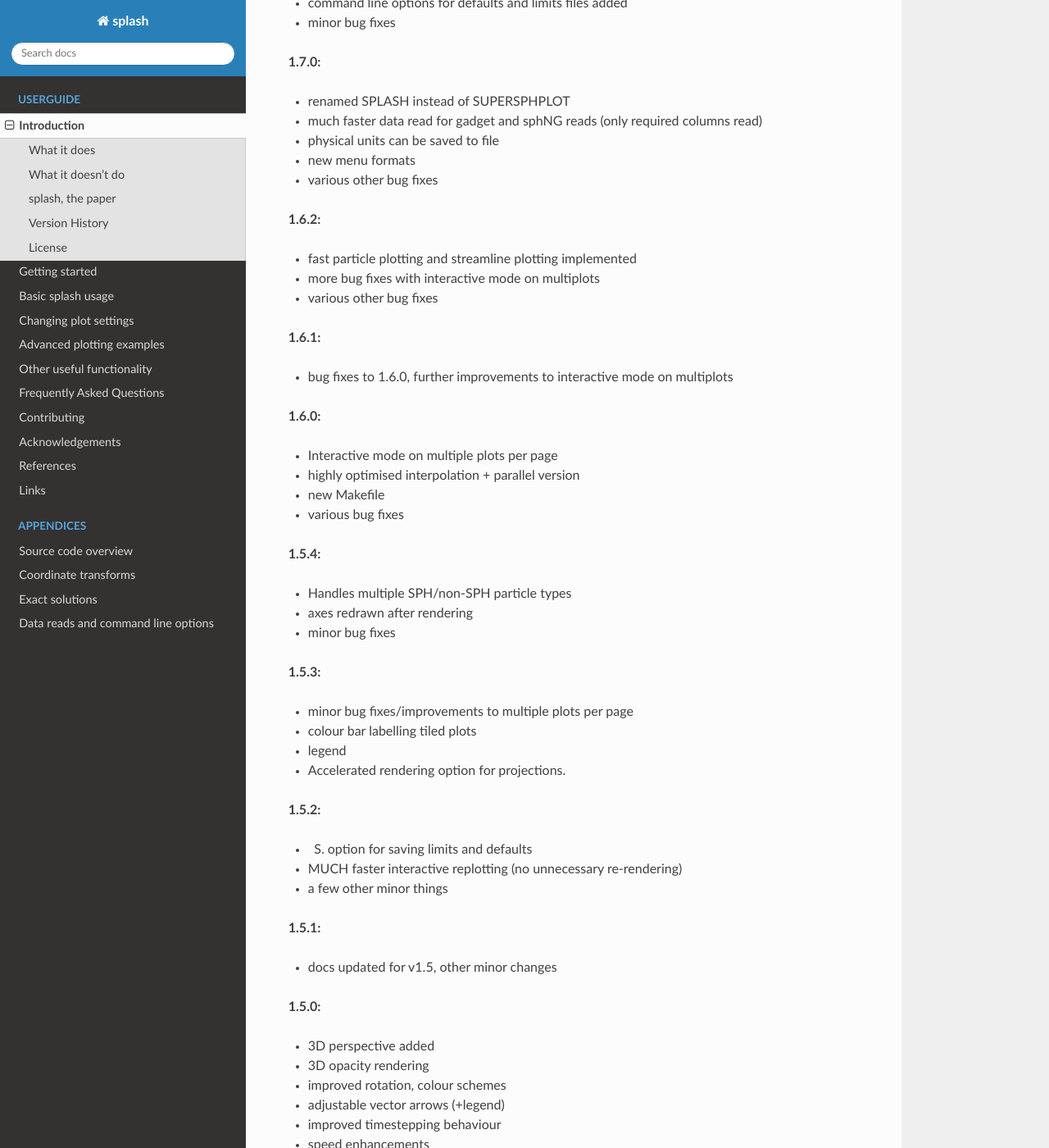
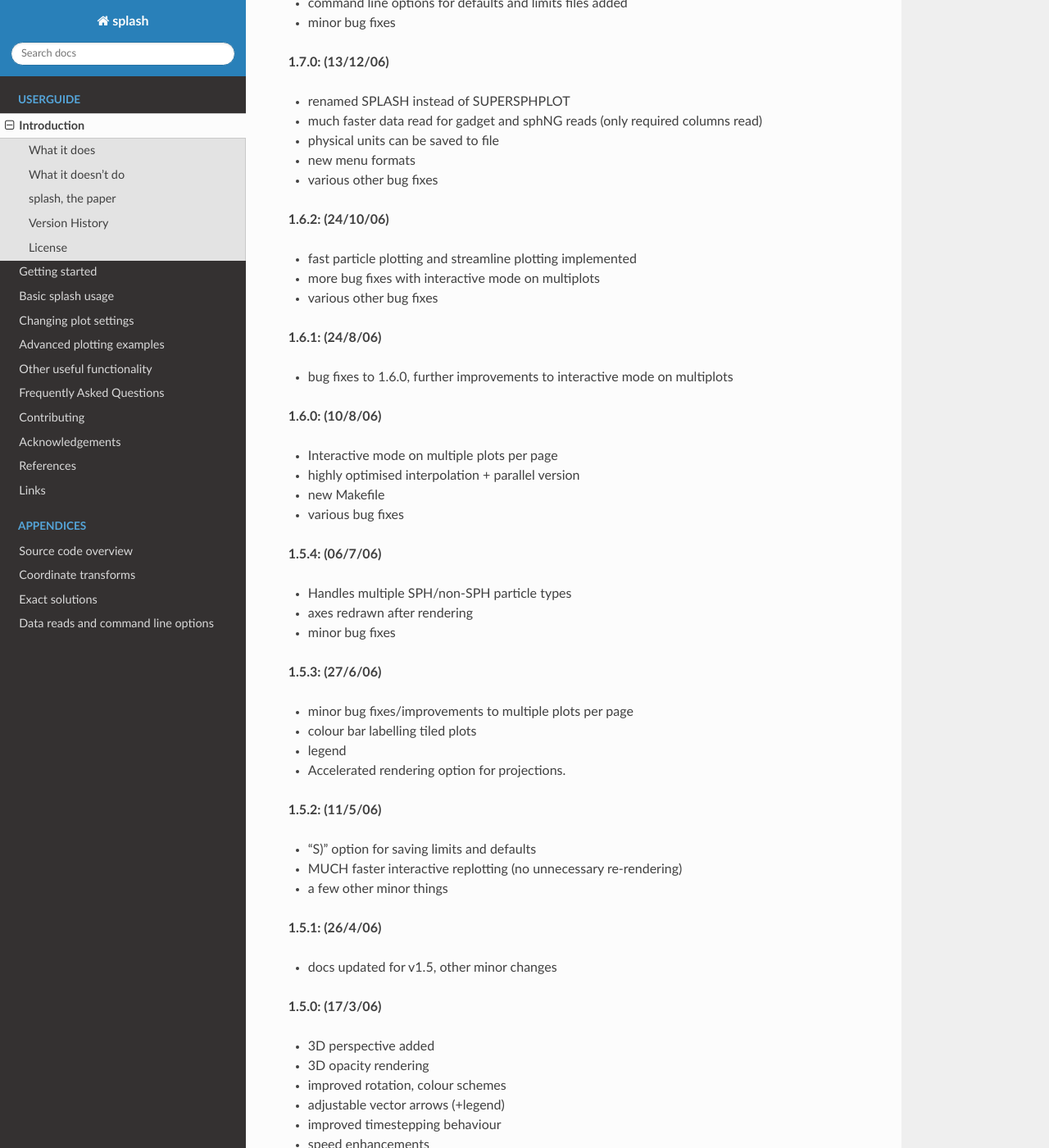
Before and after one commit to danieljprice/splash, a Sphinx documentation site: the page built from docs/intro.rst, in a window 1280 px wide and 1400 px high, scrolled down 13280 px. Shown: the whole window at 82% size. Built offline with Sphinx 7.4.7 and the Read the Docs theme 2.0.0, drawn with Linux system fonts in a browser that asks for light colours; some of the changed text lies outside the part shown.

Commit message:
(version_history) added release dates

```diff
--- a/docs/version_history.rst
+++ b/docs/version_history.rst
@@ -1,15 +1,15 @@
 
-**3.3.0:**
+**3.3.0: (20/05/21)**
 
 - bug fix with surface density plot with physical units on
 - splash calc lightcurve computes spectra from local blackbody emission if T and kappa given
 - lightcurve now performs frequency-dependent ray tracing
-- added --anglex,--angley,--anglez flags
+- added "--anglex","--angley","--anglez" flags
 - can add labelled arrows by typing ^ in interactive mode, also delete/edit
 - capital M, 0 or ncols+1 from main menu gives multiplot
 - added -multi flag for multiplot from command line
 
-**3.2.1:**
+**3.2.1: (26/04/21)**
 
 - added --xsec=1.0 and --kappa=1.0 flags to specify cross section position and opacity, respectively
 - specifying --xsec automatically switches from projection to cross section
@@ -64,7 +64,7 @@
 - seg fault in gadget data read fixed
 - bug fix in x-menu options
 
-**3.0.0:**
+**3.0.0: (26/08/20)**
 
 - Unified splash binary with -f flag to specify format
 - automated format recognition for phantom, gadget (and hdf5 variants) and fits
@@ -75,7 +75,7 @@
 - pysplash utility for reading SPH data formats into python
 - libsplash.so, libexact.so and libread.so libraries
 
-**2.10.1:**
+**2.10.1: (24/06/20)**
 
 - exact solution can appear in legend
 - can also plot under data
@@ -104,7 +104,7 @@
 - plasma beta correct in both code and physical units
 - working fits reader and splash-denoise utility
 
-**2.9.1:**
+**2.9.1: (08/11/19)**
 
 - cleaner menu options for units and calculated quantities
 - surface rendering allowed with 3D perspective turned off
@@ -131,7 +131,7 @@
 - exact rendering implemented in 2D
 - libsplash implemented for use as Python splash backend
 
-**2.8.0:**
+**2.8.0: (06/04/18)**
 
 - 360/4pi video mode added
 - automatically read labels from ascii file headers
@@ -147,7 +147,7 @@
 - support for multi-grain dust in Phantom
 - bug fix with NaNs in ascii files
 
-**2.7.0:**
+**2.7.0: (03/05/17)**
 
 - Hollywood mode added (ctrl-m in interactive mode)
 - better handling of dust/gas phantom data
@@ -161,7 +161,7 @@
 - splash to gridascii2 implemented
 - bugs with r-phi rendering fixed
 
-**2.6.0:**
+**2.6.0: (22/10/15)**
 
 - SILO, falcON and .pbob data reads implemented
 - bug fixes in gadget-hdf5 reader
@@ -211,13 +211,13 @@
 - C-shock exact solution
 - better polytrope solution
 
-**2.3.1:**
+**2.3.1: (11/11/13)**
 
 - SPLASH_COROTATE option to plot in frame corotating with sinks
 - bug fixes with handling of dead/accreted/boundary particles in sphNG/phantom
 - various other bugs fixed.
 
-**2.3.0:**
+**2.3.0: (09/08/13)**
 
 - can customise time formatting in legend
 - improvements to legends
@@ -226,7 +226,7 @@
 - 3D vector field plotting improved
 - bug fix with gfortran 4.8
 
-**2.2.2:**
+**2.2.2: (10/05/13)**
 
 - particle tracking by type implemented
 - can interpolate specific columns in splash to grid
@@ -236,14 +236,14 @@
 - bug fix with X11 linking on Ubuntu
 - can read gadget ICs files
 
-**2.2.1:**
+**2.2.1: (21/02/13)**
 
 - minor bug with axes plotting fixed
 - Wendland kernels added
 - bugs with exact solution plotting fixed
 - bug fix with tracking of dark matter particles
 
-**2.2.0:**
+**2.2.0: (16/11/12)**
 
 - option to use different kernels for interpolation
 - floating/inset colour bars added
@@ -253,7 +253,7 @@
 - automatically turns on dark matter particle plotting if no gas
 - interactive mode help displayed automatically
 
-**2.1.1:**
+**2.1.1: (31/08/12)**
 
 - irregular/circular particle selection using shift-left/middle click
 - improved h5part and GADGET HDF5 data reads
@@ -262,7 +262,7 @@
 - improved vector plot legend
 - option for box+numbers but no labels added
 
-**2.1.0:**
+**2.1.0: (16/05/12)**
 
 - 3D vector field visualisation added
 - GADGET HDF5 read implemented
@@ -272,7 +272,7 @@
 - tiling works with one colour bar per row
 - splash calc handles different particle types
 
-**2.0.0:**
+**2.0.0: (29/08/11)**
 
 - new giza backend - antialiased lines
 - real fonts
@@ -281,7 +281,7 @@
 - support for semi-transparent text
 - Double rendering (with transparent background) implemented.
 
-**1.15.0:**
+**1.15.0: (29/08/11)**
 
 - Multiplot with different particle types implemented
 - calculated quantities list is now pre-filled automatically
@@ -293,7 +293,7 @@
 - better support for non-square pixels
 - clipping of numbers at edge of viewport fixed
 
-**1.14.1:**
+**1.14.1: (17/03/11)**
 
 - SEREN data read added
 - dragon read updated
@@ -302,7 +302,7 @@
 - exact solutions re-ordered
 - dusty wave exact solution added
 
-**1.14.0:**
+**1.14.0: (06/12/10)**
 
 - Can flip between rendered quantities in interactive mode using 'f/F'
 - SPLASH_DEFAULTS variable can be set for system-wide defaults
@@ -316,7 +316,7 @@
 - new directory layout and more helpful error messages during build
 - PGPLOT linking is easier to get right.
 
-**1.13.1:**
+**1.13.1: (26/02/10)**
 
 - bugs with new calc_quantities module fixed
 - generic library interface implemented so backend can be changed easily
@@ -324,7 +324,7 @@
 - simpler foreground/background colour setting
 - added subgrid interpolation warning
 
-**1.13.0:**
+**1.13.0: (25/02/10)**
 
 - function parser incorporated
 - calculated quantities can now be specified at runtime, arbitrary function plotting implemented as an exact solution
@@ -358,7 +358,7 @@
 - contour limits can be set separately to render limits for same quantity
 - minor bug fixes.
 
-**1.12.0:**
+**1.12.0: (22/12/08)**
 
 - Command-line plotting implemented
 - ln transform added
@@ -367,7 +367,7 @@
 - "splash calc" command line utility calculates time sequences of global quantities from a sequence of dump files
 - bug fix causing seg fault.
 
-**1.11.1:**
+**1.11.1: (13/10/08)**
 
 - automatic number of pixels and exact pixel boundaries implemented
 - mass does not have to be read from dump file
@@ -396,14 +396,14 @@
 - vanaverbeke format read
 - various bug fixes.
 
-**1.10.1:**
+**1.10.1: (11/03/08)**
 
 - "splash to" command line option converts binary dumps to ascii format
 - vector plots + rotation now implemented
 - block labelled GADGET format read
 - ring-spreading exact solution added.
 
-**1.10.0:**
+**1.10.0: (28/11/07)**
 
 - horizontal colour bars implemented
 - -p, -o command line options
@@ -415,7 +415,7 @@
 - save as option
 - various bug fixes
 
-**1.9.2:**
+**1.9.2: (12/09/07)**
 
 - improvements to ascii read including asplash -e option
 - smarter foreground/background colour changing for titles
@@ -423,7 +423,7 @@
 - fixed vector arrow length option
 - other minor changes and bug fixes
 
-**1.9.1:**
+**1.9.1: (11/07/07)**
 
 - environment variables + improvements to gadget data read
 - better prompting
@@ -463,12 +463,12 @@
 - restrictions on page size removed
 - minor bug fixes
 
-**1.7.1:**
+**1.7.1: (04/01/07)**
 
 - command line options for defaults and limits files added
 - minor bug fixes
 
-**1.7.0:**
+**1.7.0: (13/12/06)**
 
 - renamed SPLASH instead of SUPERSPHPLOT
 - much faster data read for gadget and sphNG reads (only required columns read)
@@ -476,47 +476,47 @@
 - new menu formats
 - various other bug fixes
 
-**1.6.2:**
+**1.6.2: (24/10/06)**
 
 - fast particle plotting and streamline plotting implemented
 - more bug fixes with interactive mode on multiplots
 - various other bug fixes
 
-**1.6.1:**
+**1.6.1: (24/8/06)**
 
 - bug fixes to 1.6.0, further improvements to interactive mode on multiplots
 
-**1.6.0:**
+**1.6.0: (10/8/06)**
 
 - Interactive mode on multiple plots per page
 - highly optimised interpolation + parallel version
 - new Makefile
 - various bug fixes
 
-**1.5.4:**
+**1.5.4: (06/7/06)**
 
 - Handles multiple SPH/non-SPH particle types
 - axes redrawn after rendering
 - minor bug fixes
 
-**1.5.3:**
+**1.5.3: (27/6/06)**
 
 - minor bug fixes/improvements to multiple plots per page
 - colour bar labelling tiled plots
 - legend
 - Accelerated rendering option for projections.
 
-**1.5.2:**
+**1.5.2: (11/5/06)**
 
-- S) option for saving limits and defaults
+- "S)" option for saving limits and defaults
 - MUCH faster interactive replotting (no unnecessary re-rendering)
 - a few other minor things
 
-**1.5.1:**
+**1.5.1: (26/4/06)**
 
 - docs updated for v1.5, other minor changes
 
-**1.5.0:**
+**1.5.0: (17/3/06)**
 
 - 3D perspective added
 - 3D opacity rendering
@@ -535,13 +535,13 @@
 - unit rescaling improved
 - other minor changes + bug fixes
 
-**1.0.4:**
+**1.0.4: (17/8/05)**
 
 - better colour schemes
 - interactive colour scheme changing
 - various minor changes and bug fixes
 
-**1.0.3:**
+**1.0.3: (5/7/05)**
 
 - rescale data option
 - better page setup
@@ -549,17 +549,17 @@
 - interactive particle tracking
 - various minor changes and bug fixes
 
-**1.0.2:**
+**1.0.2 :**
 
 - much improved ascii data read
 - better line plotting
 - zoom on powerspectrum plots + various bug fixes
 
-**1.0.1:**
+**1.0.1 :**
 
 - bug fixes relating to colour bars on multiplots
 
-**1.0.0:**
+**1.0.0 :**
 
 - first official release
 - version given to many people at IPAM meeting and put on web
```
Also changed, not shown: other parts of docs/version_history.rst (+19 -19 lines), 2 other files.
